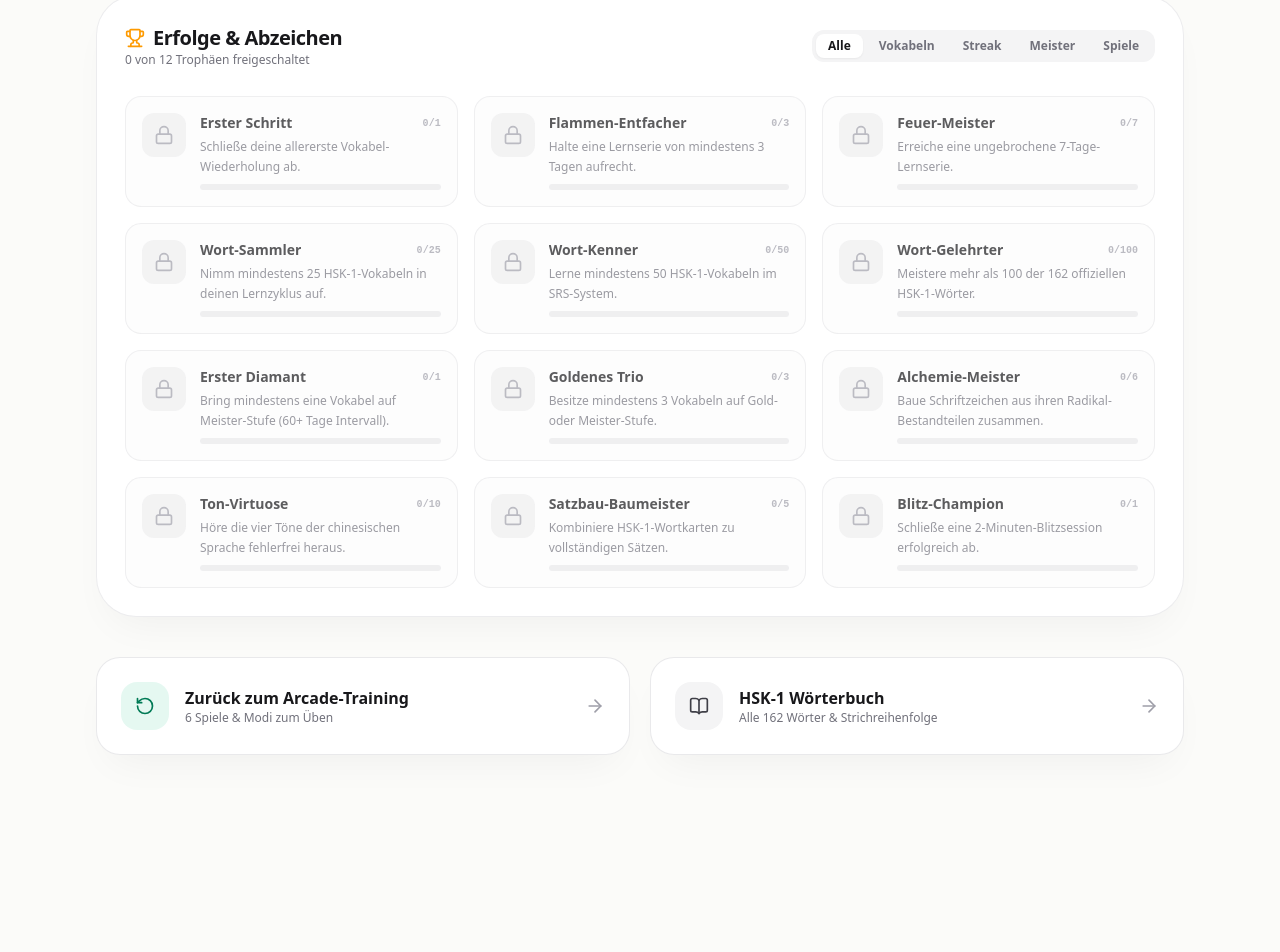
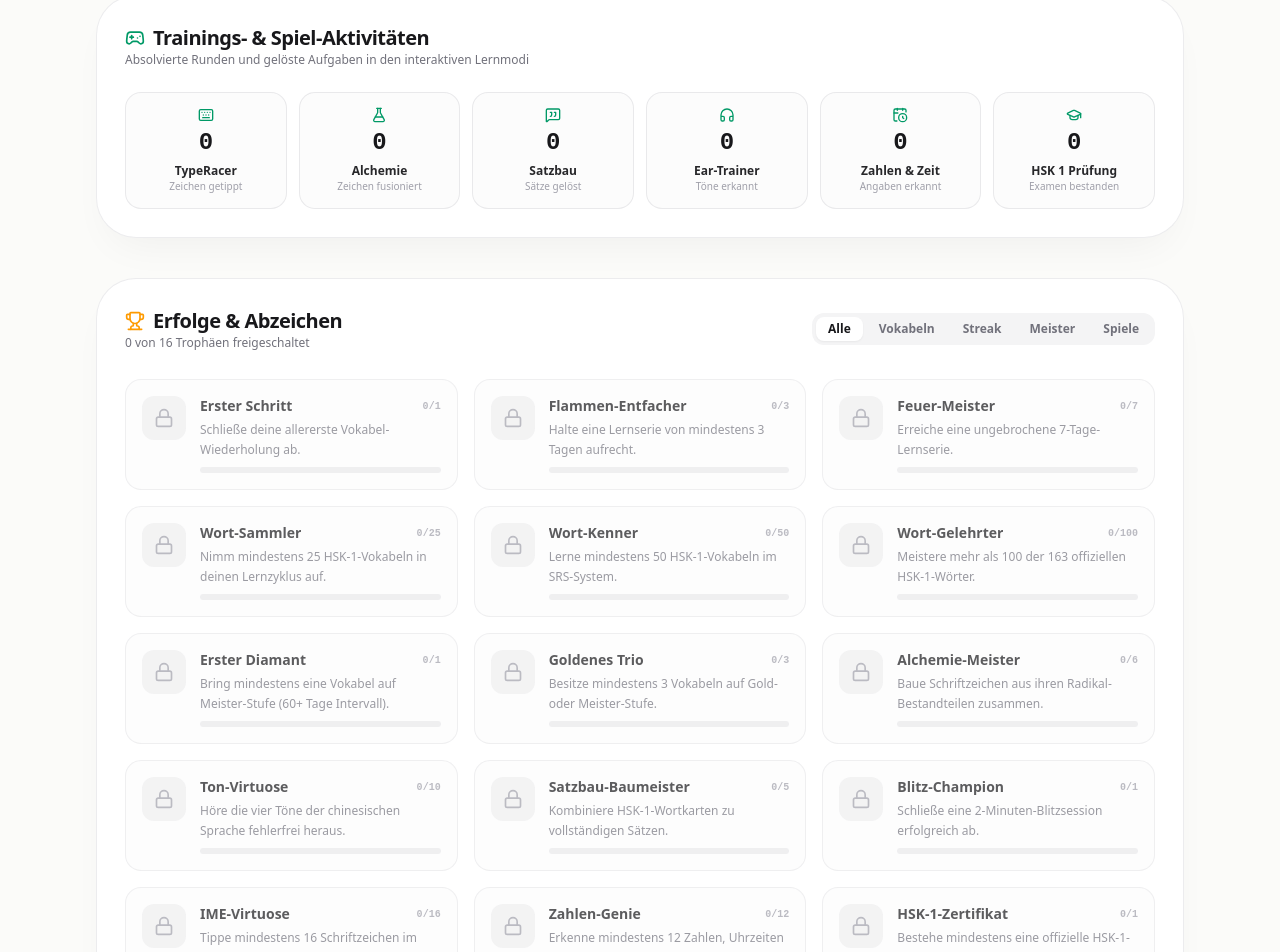
Before and after one commit to PcACy/learnwithmau, a React (Vite) app: page /stats in a window 1280 px wide. Shown: the part 1220-2172 px from the top of the page. Before the commit the page ends 2079 px from the top, so only its background shows below. Built offline with nearby package versions, Linux system fonts and the light colour scheme.

Commit message:
feat(stats): track mock exams, add 4 new achievements, and display interactive game activities grid

```diff
--- a/src/config/achievements.ts
+++ b/src/config/achievements.ts
@@ -2,11 +2,15 @@ import type { LucideIcon } from 'lucide-react';
 import {
   Award,
   BookOpen,
+  CalendarClock,
   Crown,
   Flame,
   Gamepad2,
+  GraduationCap,
+  Keyboard,
   Layers,
   MessageSquareQuote,
+  ShieldCheck,
   Sparkles,
   Trophy,
   Volume2,
@@ -32,6 +36,10 @@ export interface AchievementData {
     tonesCorrect?: number;
     sentencesSolved?: number;
     blitzCompleted?: number;
+    typeracerCorrect?: number;
+    numbersCorrect?: number;
+    reviewCount?: number;
+    examPassed?: number;
   };
 }
 
@@ -99,7 +107,7 @@ export const ACHIEVEMENTS: readonly Achievement[] = [
   {
     id: 'vocab-100',
     title: 'Wort-Gelehrter',
-    description: 'Meistere mehr als 100 der 162 offiziellen HSK-1-Wörter.',
+    description: 'Meistere mehr als 100 der 163 offiziellen HSK-1-Wörter.',
     icon: Award,
     category: 'vocab',
     maxProgress: 100,
@@ -180,4 +188,52 @@ export const ACHIEVEMENTS: readonly Achievement[] = [
       return { current: Math.min(1, count), unlocked: count >= 1 };
     },
   },
+  {
+    id: 'typeracer-ace',
+    title: 'IME-Virtuose',
+    description: 'Tippe mindestens 16 Schriftzeichen im Pinyin TypeRacer.',
+    icon: Keyboard,
+    category: 'games',
+    maxProgress: 16,
+    calculateProgress: ({ stats }) => {
+      const count = stats.typeracerCorrect ?? 0;
+      return { current: Math.min(16, count), unlocked: count >= 16 };
+    },
+  },
+  {
+    id: 'number-master',
+    title: 'Zahlen-Genie',
+    description: 'Erkenne mindestens 12 Zahlen, Uhrzeiten oder Datumsangaben im Number-Drill.',
+    icon: CalendarClock,
+    category: 'games',
+    maxProgress: 12,
+    calculateProgress: ({ stats }) => {
+      const count = stats.numbersCorrect ?? 0;
+      return { current: Math.min(12, count), unlocked: count >= 12 };
+    },
+  },
+  {
+    id: 'exam-graduate',
+    title: 'HSK-1-Zertifikat',
+    description: 'Bestehe mindestens eine offizielle HSK-1-Probeprüfung mit mindestens 180 Punkten.',
+    icon: GraduationCap,
+    category: 'mastery',
+    maxProgress: 1,
+    calculateProgress: ({ stats }) => {
+      const count = stats.examPassed ?? 0;
+      return { current: Math.min(1, count), unlocked: count >= 1 };
+    },
+  },
+  {
+    id: 'srs-veteran',
+    title: 'Gedächtnis-Titan',
+    description: 'Absolviere mindestens 50 Wiederholungen im Spaced-Repetition-Drill.',
+    icon: ShieldCheck,
+    category: 'vocab',
+    maxProgress: 50,
+    calculateProgress: ({ stats }) => {
+      const count = stats.reviewCount ?? 0;
+      return { current: Math.min(50, count), unlocked: count >= 50 };
+    },
+  },
 ];
--- a/src/routes/MockExamPage.tsx
+++ b/src/routes/MockExamPage.tsx
@@ -23,11 +23,13 @@ import { useKeyDown } from '../hooks/useKeyDown';
 import { KeyHints } from '../components/ui/Kbd';
 import { SealBadge } from '../components/ui/SealBadge';
 import { KineticButton } from '../components/ui/KineticButton';
+import { useProgressStore } from '../store/progressStore';
 
 const QUESTIONS = mockExamData as ExamQuestion[];
 const DEFAULT_TIME_SEC = 35 * 60; // 35 Minuten
 
 export function MockExamPage() {
+  const logSession = useProgressStore((s) => s.logSession);
   const [phase, setPhase] = useState<'intro' | 'exam' | 'result'>('intro');
   const [currentIndex, setCurrentIndex] = useState(0);
   const [answers, setAnswers] = useState<Record<string, number>>({});
@@ -77,10 +79,19 @@ export function MockExamPage() {
 
     setSubmission(sub);
     setPhase('result');
+
+    const durationMs = Math.max(1000, Date.now() - examStartedAtRef.current);
+    void logSession({
+      mode: 'exam',
+      answered: Object.keys(answers).length,
+      correct: listeningCorrect + readingCorrect,
+      durationMs,
+    });
+
     if (passed) {
       fireCelebration();
     }
-  }, [answers, marked]);
+  }, [answers, marked, logSession]);
 
   const submitExamRef = useRef(handleSubmitExam);
   useEffect(() => {
--- a/src/routes/StatsPage.tsx
+++ b/src/routes/StatsPage.tsx
@@ -3,9 +3,16 @@ import type { CSSProperties } from 'react';
 import {
   ArrowRight,
   BookOpen,
+  CalendarClock,
   Crown,
+  FlaskConical,
+  Gamepad2,
+  GraduationCap,
+  Headphones,
+  Keyboard,
   LineChart,
   Lock,
+  MessageSquareQuote,
   Play,
   RotateCcw,
   Trophy,
@@ -32,11 +39,19 @@ export function StatsPage() {
     tonesCorrect: number;
     sentencesSolved: number;
     blitzCompleted: number;
+    typeracerCorrect: number;
+    numbersCorrect: number;
+    reviewCount: number;
+    examPassed: number;
   }>({
     alchemySolved: 0,
     tonesCorrect: 0,
     sentencesSolved: 0,
     blitzCompleted: 0,
+    typeracerCorrect: 0,
+    numbersCorrect: 0,
+    reviewCount: 0,
+    examPassed: 0,
   });
 
   useEffect(() => {
@@ -49,15 +64,34 @@ export function StatsPage() {
         let tonesCorrect = 0;
         let sentencesSolved = 0;
         let blitzCompleted = 0;
+        let typeracerCorrect = 0;
+        let numbersCorrect = 0;
+        let reviewCount = 0;
+        let examPassed = 0;
 
         for (const row of rows) {
           if (row.mode === 'alchemy') alchemySolved += row.correct;
           else if (row.mode === 'ear-trainer') tonesCorrect += row.correct;
           else if (row.mode === 'sentences') sentencesSolved += row.correct;
           else if (row.mode === 'blitz') blitzCompleted += 1;
+          else if (row.mode === 'typeracer') typeracerCorrect += row.correct;
+          else if (row.mode === 'number-drill') numbersCorrect += row.correct;
+          else if (row.mode === 'review') reviewCount += row.answered;
+          else if (row.mode === 'exam') {
+            if (row.correct >= 18) examPassed += 1;
+          }
         }
 
-        setSessionStats({ alchemySolved, tonesCorrect, sentencesSolved, blitzCompleted });
+        setSessionStats({
+          alchemySolved,
+          tonesCorrect,
+          sentencesSolved,
+          blitzCompleted,
+          typeracerCorrect,
+          numbersCorrect,
+          reviewCount,
+          examPassed,
+        });
       })
       .catch(() => undefined);
 
@@ -185,10 +219,78 @@ export function StatsPage() {
         </section>
       </div>
 
+      {/* Trainings- & Spiel-Aktivitäten */}
+      <section
+        className="reveal space-y-4 rounded-[2.5rem] border border-zinc-200/70 bg-white p-7 shadow-whisper dark:border-white/[0.06] dark:bg-zinc-900"
+        style={{ '--index': 4 } as CSSProperties}
+      >
+        <div className="flex flex-col gap-1 sm:flex-row sm:items-center sm:justify-between">
+          <div>
+            <h2 className="flex items-center gap-2 text-xl font-bold tracking-tight">
+              <Gamepad2 className="h-5 w-5 text-emerald-600 dark:text-emerald-400" />
+              Trainings- & Spiel-Aktivitäten
+            </h2>
+            <p className="text-xs text-zinc-500 dark:text-zinc-400">
+              Absolvierte Runden und gelöste Aufgaben in den interaktiven Lernmodi
+            </p>
+          </div>
+        </div>
+
+        <div className="grid grid-cols-2 gap-3 sm:grid-cols-3 lg:grid-cols-6 pt-2">
+          {/* TypeRacer */}
+          <div className="flex flex-col items-center rounded-2xl border border-zinc-200/80 bg-zinc-50/60 p-3.5 text-center dark:border-white/[0.06] dark:bg-zinc-950/40">
+            <Keyboard className="h-4 w-4 text-emerald-600 dark:text-emerald-400 mb-1" />
+            <span className="font-mono text-2xl font-extrabold text-zinc-900 dark:text-zinc-100">{sessionStats.typeracerCorrect}</span>
+            <span className="mt-1 text-xs font-bold text-zinc-800 dark:text-zinc-200">TypeRacer</span>
+            <span className="text-[10px] text-zinc-400">Zeichen getippt</span>
+          </div>
+
+          {/* Alchemy */}
+          <div className="flex flex-col items-center rounded-2xl border border-zinc-200/80 bg-zinc-50/60 p-3.5 text-center dark:border-white/[0.06] dark:bg-zinc-950/40">
+            <FlaskConical className="h-4 w-4 text-emerald-600 dark:text-emerald-400 mb-1" />
+            <span className="font-mono text-2xl font-extrabold text-zinc-900 dark:text-zinc-100">{sessionStats.alchemySolved}</span>
+            <span className="mt-1 text-xs font-bold text-zinc-800 dark:text-zinc-200">Alchemie</span>
+            <span className="text-[10px] text-zinc-400">Zeichen fusioniert</span>
+          </div>
+
+          {/* Satzbau */}
+          <div className="flex flex-col items-center rounded-2xl border border-zinc-200/80 bg-zinc-50/60 p-3.5 text-center dark:border-white/[0.06] dark:bg-zinc-950/40">
+            <MessageSquareQuote className="h-4 w-4 text-emerald-600 dark:text-emerald-400 mb-1" />
+            <span className="font-mono text-2xl font-extrabold text-zinc-900 dark:text-zinc-100">{sessionStats.sentencesSolved}</span>
+            <span className="mt-1 text-xs font-bold text-zinc-800 dark:text-zinc-200">Satzbau</span>
+            <span className="text-[10px] text-zinc-400">Sätze gelöst</span>
+          </div>
+
+          {/* Ear-Trainer */}
+          <div className="flex flex-col items-center rounded-2xl border border-zinc-200/80 bg-zinc-50/60 p-3.5 text-center dark:border-white/[0.06] dark:bg-zinc-950/40">
+            <Headphones className="h-4 w-4 text-emerald-600 dark:text-emerald-400 mb-1" />
+            <span className="font-mono text-2xl font-extrabold text-zinc-900 dark:text-zinc-100">{sessionStats.tonesCorrect}</span>
+            <span className="mt-1 text-xs font-bold text-zinc-800 dark:text-zinc-200">Ear-Trainer</span>
+            <span className="text-[10px] text-zinc-400">Töne erkannt</span>
+          </div>
+
+          {/* Numbers */}
+          <div className="flex flex-col items-center rounded-2xl border border-zinc-200/80 bg-zinc-50/60 p-3.5 text-center dark:border-white/[0.06] dark:bg-zinc-950/40">
+            <CalendarClock className="h-4 w-4 text-emerald-600 dark:text-emerald-400 mb-1" />
+            <span className="font-mono text-2xl font-extrabold text-zinc-900 dark:text-zinc-100">{sessionStats.numbersCorrect}</span>
+            <span className="mt-1 text-xs font-bold text-zinc-800 dark:text-zinc-200">Zahlen & Zeit</span>
+            <span className="text-[10px] text-zinc-400">Angaben erkannt</span>
+          </div>
+
+          {/* Exam */}
+          <div className="flex flex-col items-center rounded-2xl border border-zinc-200/80 bg-zinc-50/60 p-3.5 text-center dark:border-white/[0.06] dark:bg-zinc-950/40">
+            <GraduationCap className="h-4 w-4 text-emerald-600 dark:text-emerald-400 mb-1" />
+            <span className="font-mono text-2xl font-extrabold text-zinc-900 dark:text-zinc-100">{sessionStats.examPassed}</span>
+            <span className="mt-1 text-xs font-bold text-zinc-800 dark:text-zinc-200">HSK 1 Prüfung</span>
+            <span className="text-[10px] text-zinc-400">Examen bestanden</span>
+          </div>
+        </div>
+      </section>
+
       {/* Achievements- & Trophäen-Galerie */}
       <section
         className="reveal space-y-5 rounded-[2.5rem] border border-zinc-200/70 bg-white p-7 shadow-whisper dark:border-white/[0.06] dark:bg-zinc-900"
-        style={{ '--index': 4 } as CSSProperties}
+        style={{ '--index': 5 } as CSSProperties}
       >
         <div className="flex flex-col gap-3 sm:flex-row sm:items-center sm:justify-between">
           <div>
```
Also changed, not shown: 1 other file (tests, documents, lock files or other folders).
